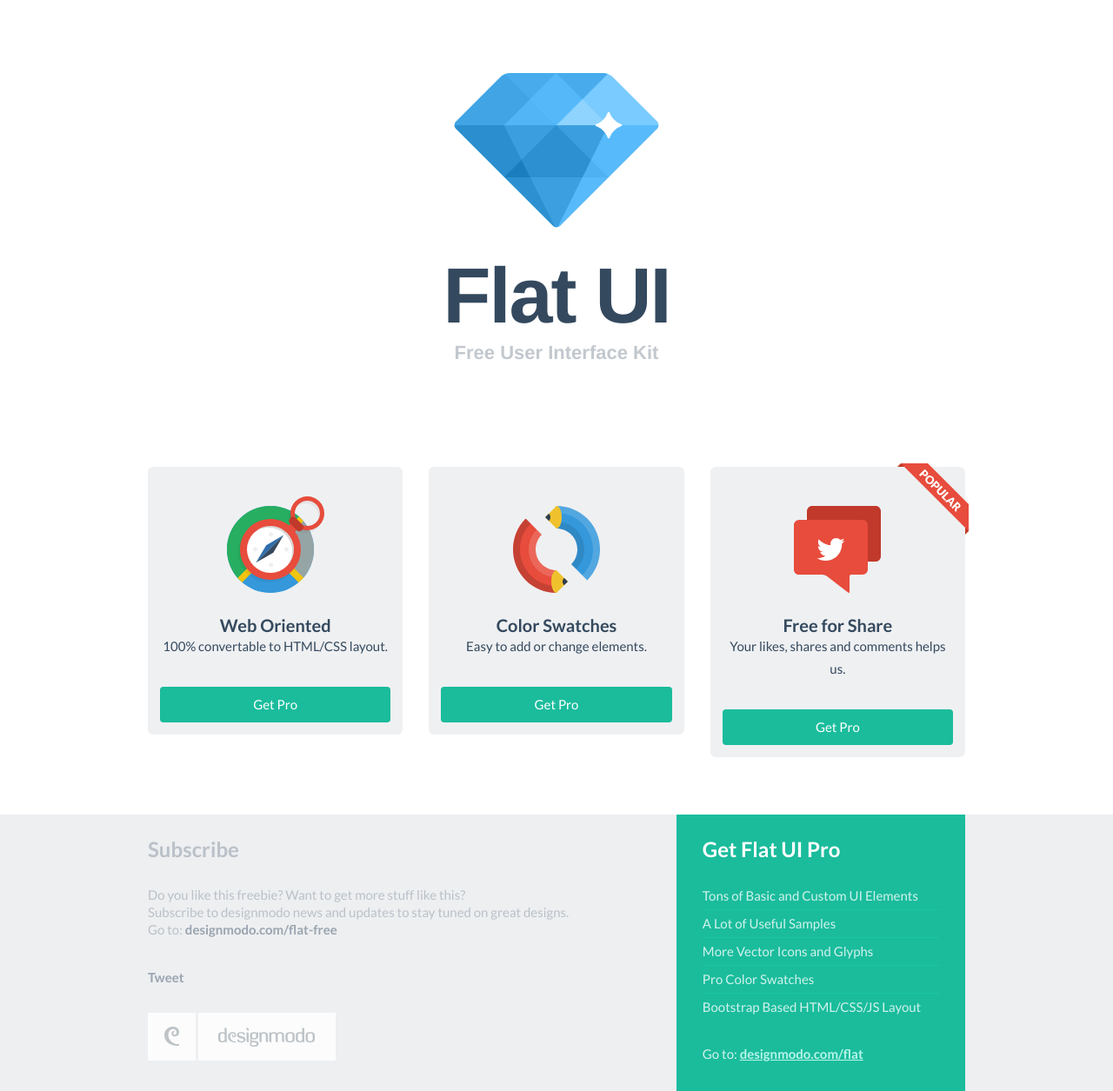
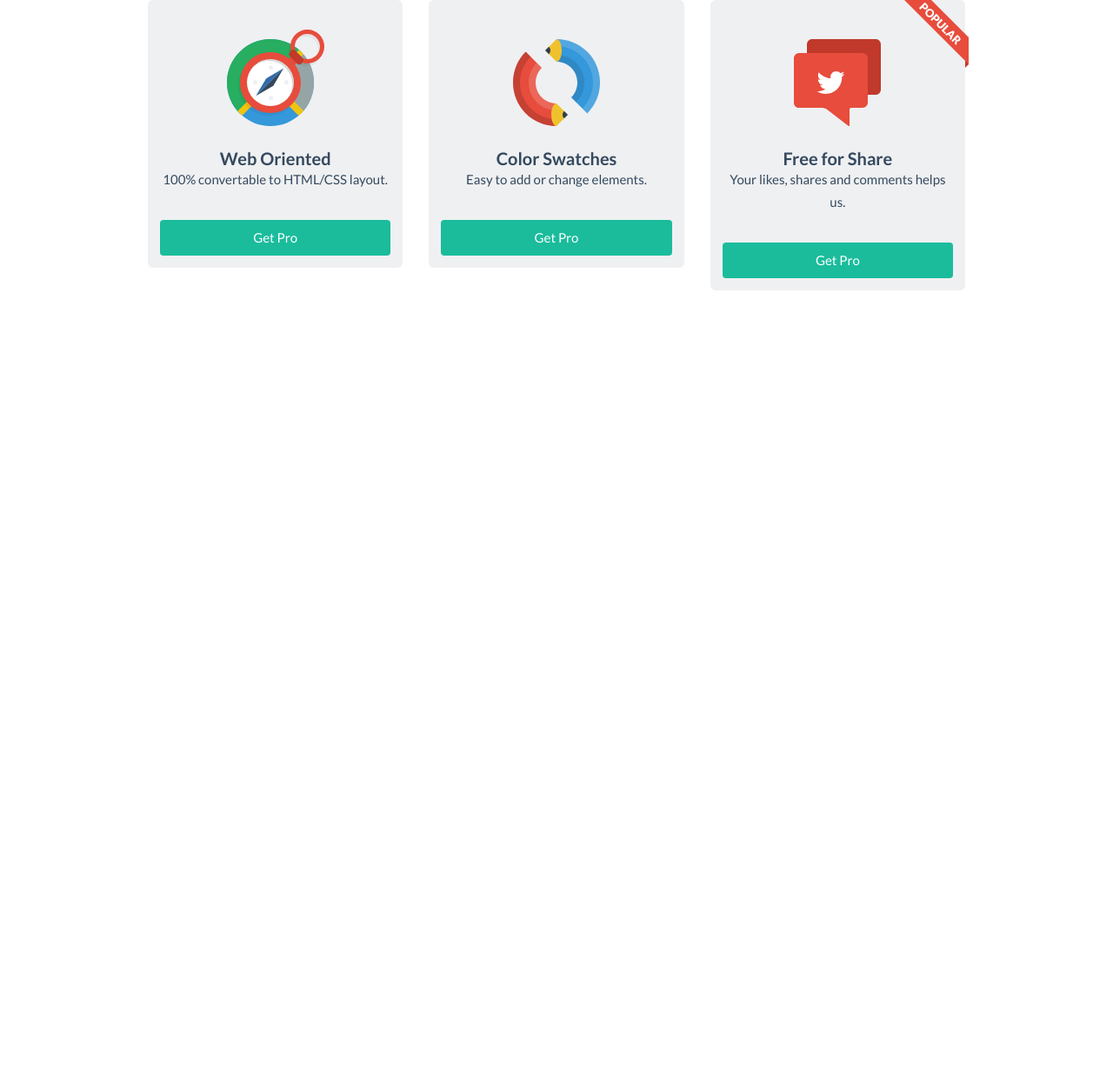
Before and after one commit to inmilm/ceshi, a website: page index.html in a window 1280 px wide. Shown: the whole page at 87% size. After the commit the page ends 800 px from the top, so only its background shows below. Drawn offline with Linux system fonts and the light colour scheme; grey boxes are pictures that could not be loaded.

Commit message:
Update index.html

```diff
--- a/index.html
+++ b/index.html
@@ -24,14 +24,6 @@
   </head>
   <body>
     <div class="container">
-
-      <div class="demo-headline">
-        <h1 class="demo-logo">
-          <div class="logo"></div>
-          Flat UI
-          <small>Free User Interface Kit</small>
-        </h1>
-      </div> <!-- /demo-headline -->
 
 
       <div class="row demo-tiles">
@@ -68,53 +60,11 @@
       </div> <!-- /tiles -->
 
 
-
-
-
-
       </div> <!-- /download area -->
 
     </div> <!-- /container -->
 
-    <footer>
-      <div class="container">
-        <div class="row">
-          <div class="col-xs-7">
-            <h3 class="footer-title">Subscribe</h3>
-            <p>Do you like this freebie? Want to get more stuff like this?<br/>
-              Subscribe to designmodo news and updates to stay tuned on great designs.<br/>
-              Go to: <a href="http://designmodo.com/flat-free" target="_blank">designmodo.com/flat-free</a>
-            </p>
 
-            <p class="pvl">
-              <a href="https://twitter.com/share" class="twitter-share-button" data-url="http://designmodo.com/flat-free/" data-text="Flat UI Free - PSD&amp;amp;HTML User Interface Kit" data-via="designmodo">Tweet</a>
-							<script>!function(d,s,id){var js,fjs=d.getElementsByTagName(s)[0],p=/^http:/.test(d.location)?'http':'https';if(!d.getElementById(id)){js=d.createElement(s);js.id=id;js.src=p+'://platform.twitter.com/widgets.js';fjs.parentNode.insertBefore(js,fjs);}}(document, 'script', 'twitter-wjs');</script>
-              <iframe src="http://ghbtns.com/github-btn.html?user=designmodo&repo=Flat-UI&type=watch&count=true" height="20" width="107" frameborder="0" scrolling="0" style="width:105px; height: 20px;" allowTransparency="true"></iframe>
-              <iframe src="http://ghbtns.com/github-btn.html?user=designmodo&repo=Flat-UI&type=fork&count=true" height="20" width="107" frameborder="0" scrolling="0" style="width:105px; height: 20px;" allowTransparency="true"></iframe>
-              <iframe src="http://ghbtns.com/github-btn.html?user=designmodo&type=follow&count=true" height="20" width="195" frameborder="0" scrolling="0" style="width:195px; height: 20px;" allowTransparency="true"></iframe>
-            </p>
-
-            <a class="footer-brand" href="http://designmodo.com" target="_blank">
-              <img src="docs/assets/img/footer/logo.png" alt="Designmodo.com" />
-            </a>
-          </div> <!-- /col-xs-7 -->
-
-          <div class="col-xs-5">
-            <div class="footer-banner">
-              <h3 class="footer-title">Get Flat UI Pro</h3>
-              <ul>
-                <li>Tons of Basic and Custom UI Elements</li>
-                <li>A Lot of Useful Samples</li>
-                <li>More Vector Icons and Glyphs</li>
-                <li>Pro Color Swatches</li>
-                <li>Bootstrap Based HTML/CSS/JS Layout</li>
-              </ul>
-              Go to: <a href="http://designmodo.com/flat" target="_blank">designmodo.com/flat</a>
-            </div>
-          </div>
-        </div>
-      </div>
-    </footer>
 
     <script src="dist/js/vendor/jquery.min.js"></script>
     <script src="dist/js/vendor/video.js"></script>
```
